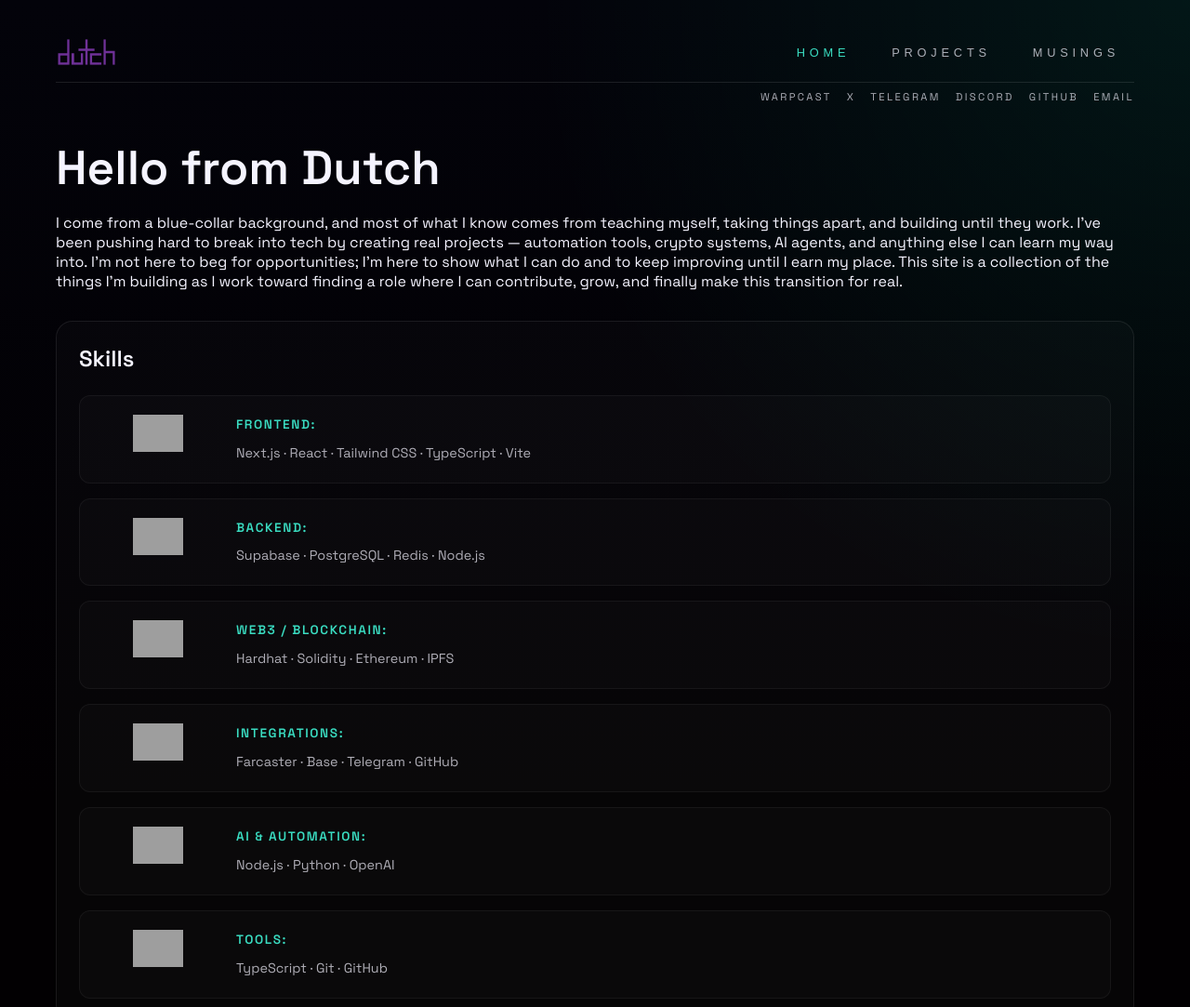
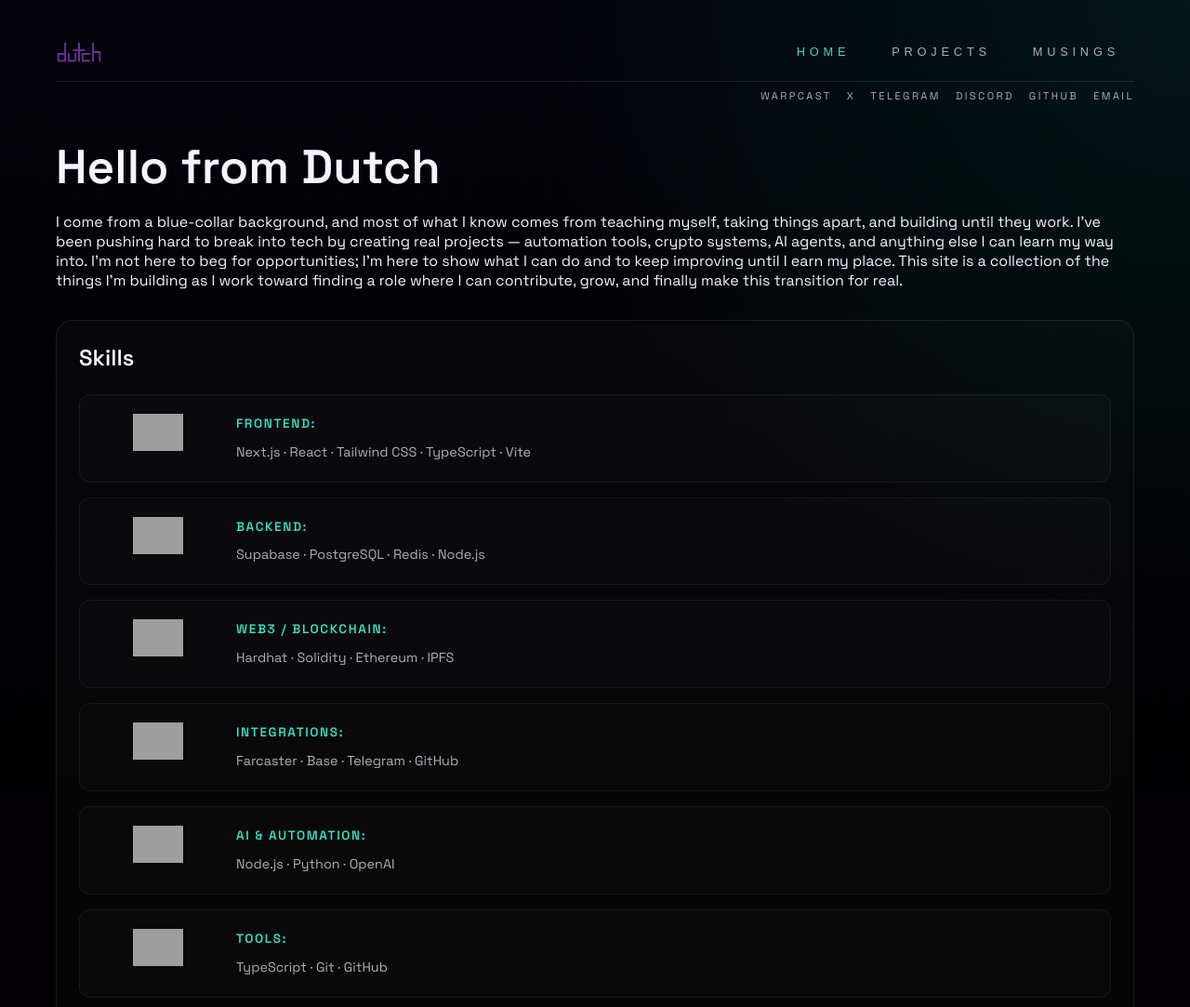
Before and after one commit to dutchiono/ionoi.eth.sucks, a website: page index.html in a window 1280 px wide. Shown: the top 1083 px of the page at 93% size. Drawn offline with Linux system fonts and the light colour scheme; grey boxes are pictures that could not be loaded.

Commit message:
Reduce logo gif size

```diff
--- a/style.css
+++ b/style.css
@@ -75,7 +75,7 @@ body {
 }
 
 .logo-gif {
-    height: 2rem;
+    height: 1.5rem;
     width: auto;
     display: block;
 }
```
